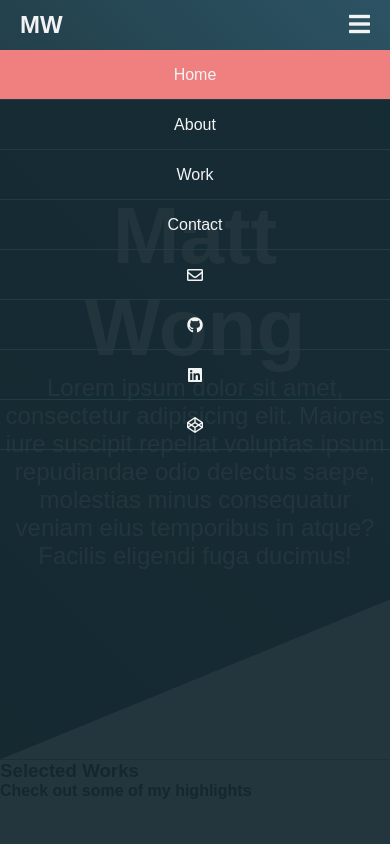
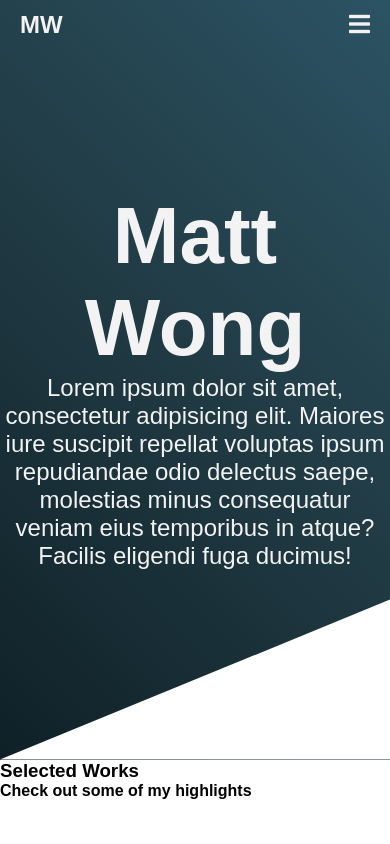
Before and after one commit to mattwong59/layout-practice, a React (Create React App) app: page / in a window 390 px wide. Shown: the top 844 px of the page. Built offline with nearby package versions, Linux system fonts and the light colour scheme.

Commit message:
Add responsive hamburger nav

```diff
--- a/src/Hero.js
+++ b/src/Hero.js
@@ -5,7 +5,61 @@ export default class Hero extends Component {
   render() {
     return (
       <section className="hero">
-        <Nav />
+        <Nav>
+          <header>
+            <div className="logo">MW</div>
+            <nav>
+              <ul>
+                <li>
+                  <a href="" className="active">
+                    Home
+                  </a>
+                </li>
+                <li>
+                  <a href="">About</a>
+                </li>
+                <li>
+                  <a href="">Work</a>
+                </li>
+                <li>
+                  <a href="">Contact</a>
+                </li>
+                <li>
+                  <a
+                    href="mailto:mattwong59@gmail.com"
+                    target="_blank"
+                    className="far fa-envelope"
+                  />
+                </li>
+                <li>
+                  <a
+                    href="https://github.com/mattwong59"
+                    target="_blank"
+                    className="fab fa-github"
+                  />
+                </li>
+                <li>
+                  <a
+                    href="https://www.linkedin.com/in/mattwong59/"
+                    target="_blank"
+                    className="fab fa-linkedin"
+                  />
+                </li>
+                <li>
+                  <a
+                    href="https://codepen.io/mattwong59"
+                    target="_blank"
+                    className="fab fa-codepen"
+                  />
+                </li>
+              </ul>
+            </nav>
+            <div className="menu-toggle">
+              <i className="fas fa-bars" aria-hidden="true"></i>
+            </div>
+          </header>
+        </Nav>
+
         <div className="content">
           <h2>Matt Wong</h2>
           <p>
--- a/src/Nav.js
+++ b/src/Nav.js
@@ -1,68 +1,25 @@
 import React, { Component } from "react";
 
 export default class Nav extends Component {
+  constructor() {
+    super();
+    this.handleClick = this._handleClick.bind(this);
+  }
+
+  componentDidUpdate() {
+    this._handleClick();
+  }
+
+  _handleClick() {
+    const nav = this._acc.children[0].childNodes[1];
+    nav.classList.toggle("active");
+  }
+
   render() {
-    //Turn this jquery into vanilla JS
-    // $(
-    //   document.ready(function() {
-    //     $(".menu-toggle").click(function() {
-    //       $("nav").toggleClass("active");
-    //     });
-    //   })
-    // );
     return (
-      <header>
-        <div className="logo">MW</div>
-        <nav className="active">
-          <ul>
-            <li>
-              <a href="" className="active">
-                Home
-              </a>
-            </li>
-            <li>
-              <a href="">About</a>
-            </li>
-            <li>
-              <a href="">Work</a>
-            </li>
-            <li>
-              <a href="">Contact</a>
-            </li>
-            <li>
-              <a
-                href="mailto:mattwong59@gmail.com"
-                target="_blank"
-                className="far fa-envelope"
-              />
-            </li>
-            <li>
-              <a
-                href="https://github.com/mattwong59"
-                target="_blank"
-                className="fab fa-github"
-              />
-            </li>
-            <li>
-              <a
-                href="https://www.linkedin.com/in/mattwong59/"
-                target="_blank"
-                className="fab fa-linkedin"
-              />
-            </li>
-            <li>
-              <a
-                href="https://codepen.io/mattwong59"
-                target="_blank"
-                className="fab fa-codepen"
-              />
-            </li>
-          </ul>
-        </nav>
-        <div className="menu-toggle">
-          <i className="fas fa-bars" aria-hidden="true"></i>
-        </div>
-      </header>
+      <div ref={a => (this._acc = a)} onClick={this.handleClick}>
+        {this.props.children}
+      </div>
     );
   }
 }
```
